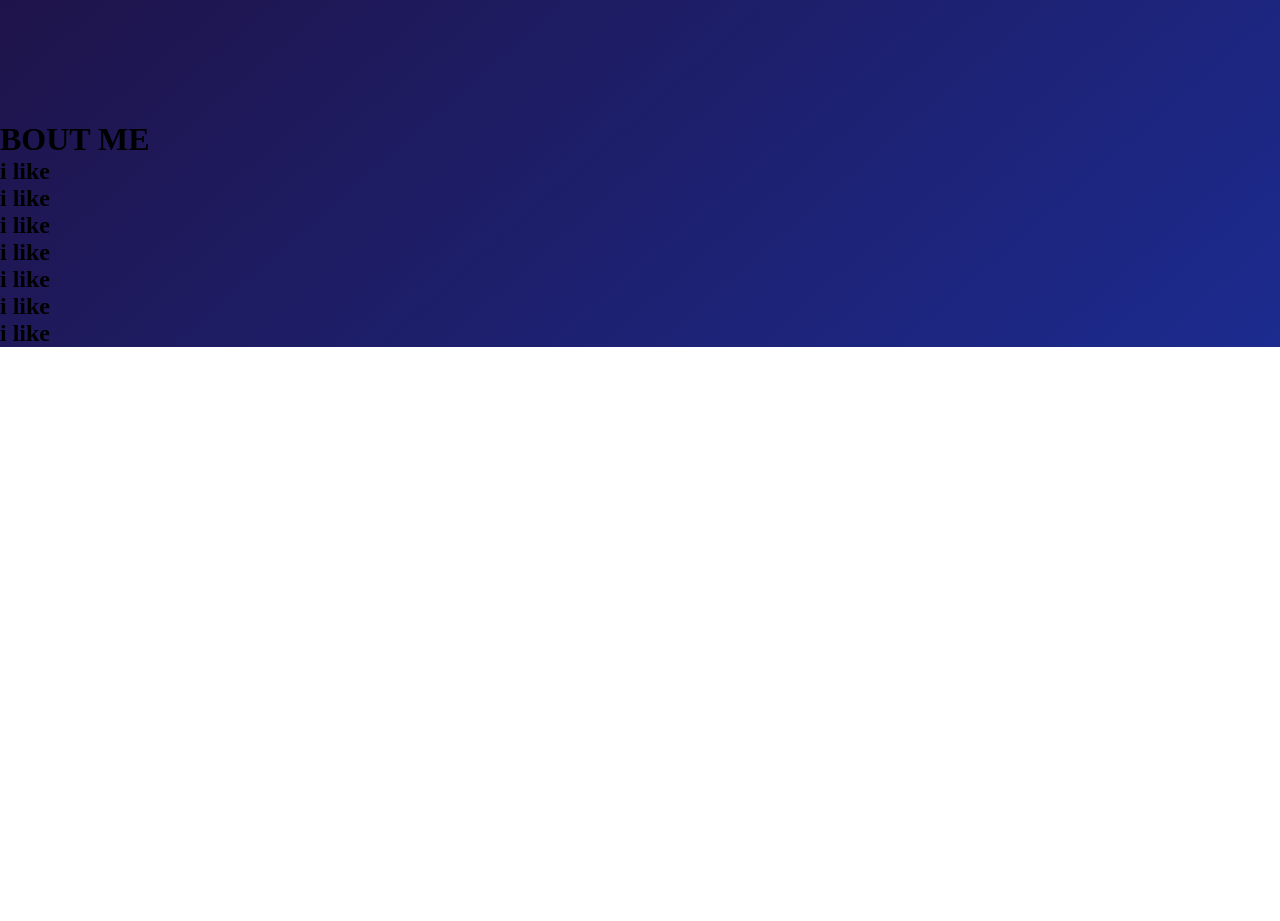
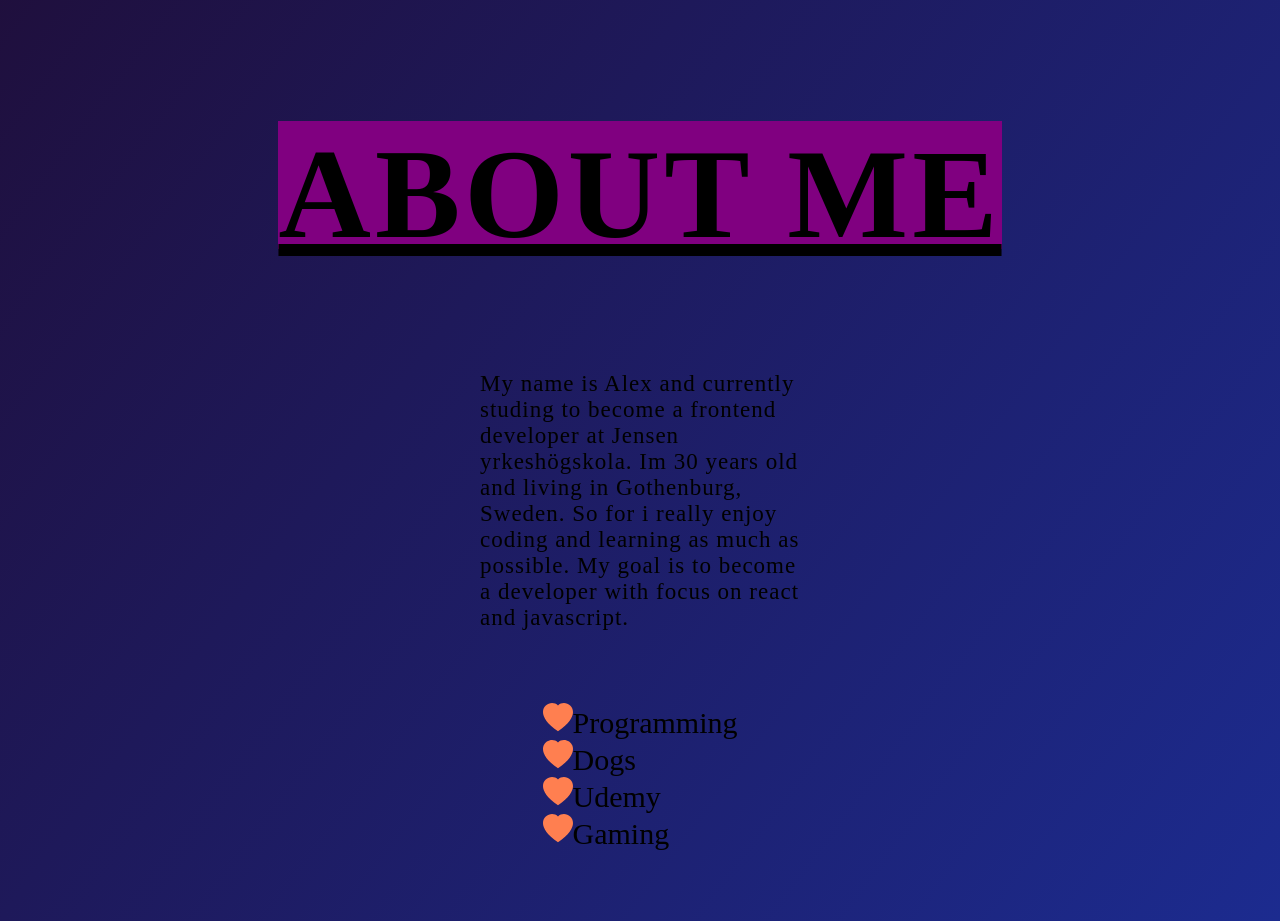
Before and after one commit to Ace1313/portfolio-react-new, a React (Vite) app: page / in a window 1280 px wide. Shown: the part 780-1701 px from the top of the page. Before the commit the page ends 1127 px from the top, so only its background shows below. Built offline with nearby package versions, Linux system fonts and the light colour scheme.

Commit message:
about me section

```diff
--- a/src/components/About.jsx
+++ b/src/components/About.jsx
@@ -1,25 +1,96 @@
 import React from 'react';
 import styled from 'styled-components';
+import { BsHeartFill } from 'react-icons/bs';
 
 function About() {
    return (
       <Wrapper>
-         <div>
-            <h1>BOUT ME</h1>
-         </div>
-         <div>
-            <h2>i like</h2>
-            <h2>i like</h2>
-            <h2>i like</h2>
-            <h2>i like</h2>
-            <h2>i like</h2>
-            <h2>i like</h2>
-            <h2>i like</h2>
+         <div className="about_container">
+            <h1>About me</h1>
+            <div className="p_text">
+               <p>
+                  My name is Alex and currently studing to become a frontend
+                  developer at Jensen yrkeshögskola. Im 30 years old and living in
+                  Gothenburg, Sweden. So for i really enjoy coding and learning as
+                  much as possible. My <span className="goal">goal</span> is to
+                  become a developer with focus on react and javascript.
+               </p>
+            </div>
+            <div className="like_text">
+               <div>
+                  <BsHeartFill className="heart" />
+                  Programming
+               </div>
+               <div>
+                  <BsHeartFill className="heart" />
+                  Dogs
+               </div>
+               <div>
+                  <BsHeartFill className="heart" />
+                  Udemy
+               </div>
+               <div>
+                  <BsHeartFill className="heart" />
+                  Gaming
+               </div>
+            </div>
          </div>
       </Wrapper>
    );
 }
 
-const Wrapper = styled.div``;
+const Wrapper = styled.div`
+   .about_container {
+      display: grid;
+      grid-template-columns: auto;
+      grid-template-rows: 250px 300px 50px 50px 50px;
+      height: 100vh;
+      justify-items: center;
+   }
+
+   h1 {
+      text-decoration: underline;
+      text-transform: uppercase;
+      font-size: 8rem;
+      letter-spacing: 4px;
+      background: purple;
+      height: 8rem;
+   }
+
+   .p_text {
+      display: flex;
+      justify-content: center;
+   }
+
+   p {
+      width: 25%;
+      text-align: start;
+      font-size: 23px;
+      letter-spacing: 1px;
+   }
+
+   .like_text {
+      padding: 2rem;
+      font-size: 30px;
+   }
+
+   .heart {
+      color: #ff7f50;
+   }
+
+   @media screen and (max-width: 600px) {
+      h1 {
+         font-size: 4rem;
+         background: none;
+         letter-spacing: 0;
+         text-align: end;
+      }
+      p {
+         text-align: start;
+         font-size: 15px;
+         width: 70%;
+      }
+   }
+`;
 
 export default About;
```
Also changed, not shown: 1 other file (tests, documents, lock files or other folders).
